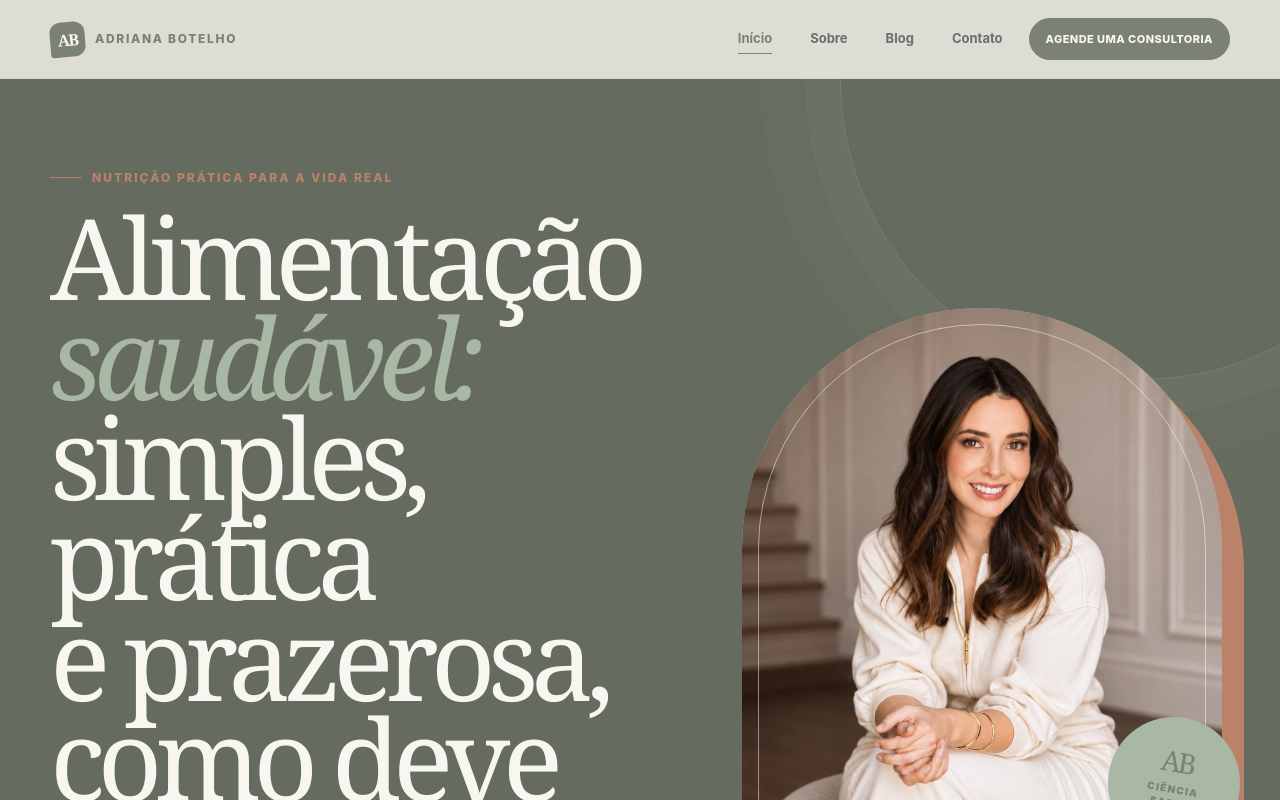
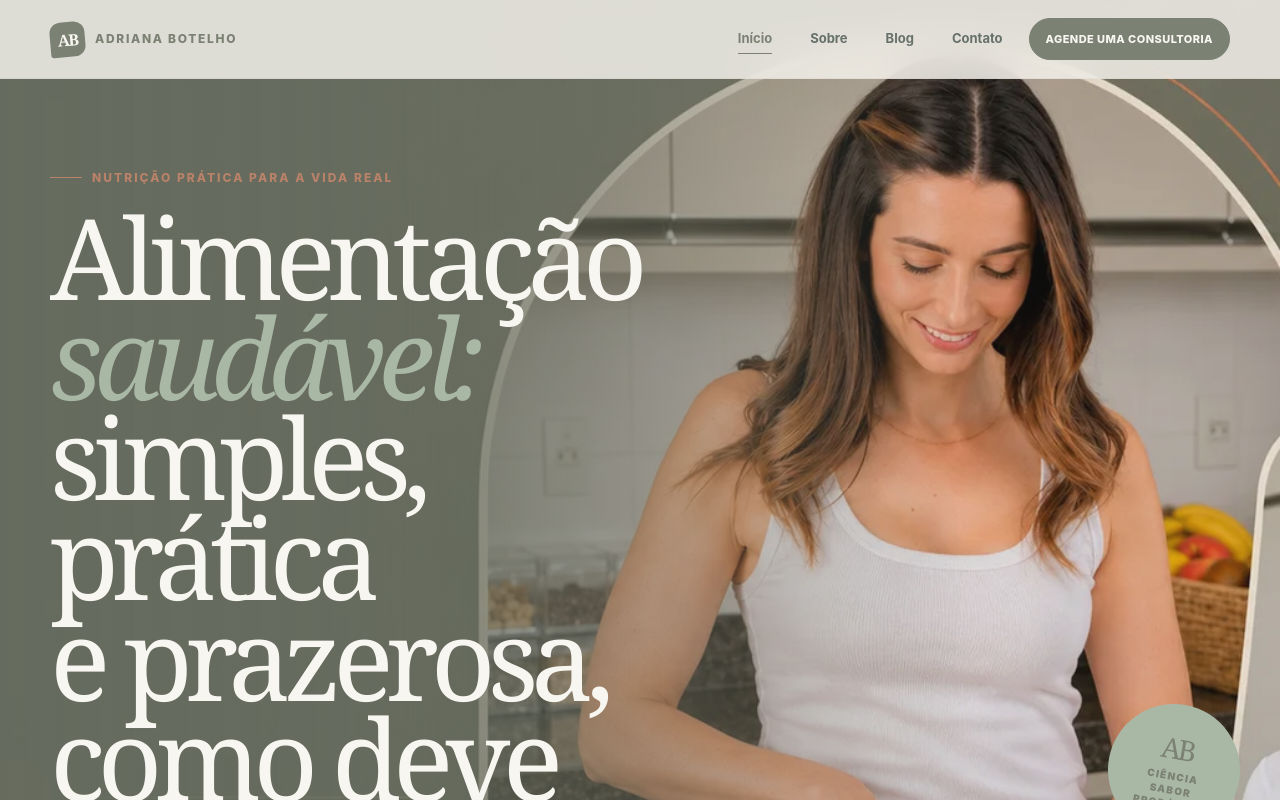
Before and after one commit to richardheyjedi/adrianabotelho, a Next.js app: page / in a window 1280 px wide. Shown: the top 800 px of the page. Built offline with nearby package versions, Linux system fonts and the light colour scheme.

Commit message:
Integrate expert duo hero composition

```diff
--- a/src/app/globals.css
+++ b/src/app/globals.css
@@ -78,6 +78,9 @@ main:focus { outline: none; }
 
 /* Home hero */
 .home-hero { position: relative; display: flex; min-height: min(880px, 100svh); align-items: center; overflow: hidden; padding: 160px 0 100px; background: var(--forest-2); color: var(--ivory); }
+.hero-background { position: absolute; inset: 0; z-index: 0; overflow: hidden; }
+.hero-background img { object-fit: cover; object-position: center; opacity: .96; }
+.hero-background::after { position: absolute; inset: 0; content: ''; background: linear-gradient(90deg, rgba(101,107,94,.98) 0%, rgba(101,107,94,.9) 28%, rgba(101,107,94,.5) 51%, rgba(101,107,94,.08) 76%), linear-gradient(0deg, rgba(43,48,44,.26), transparent 42%); pointer-events: none; }
 .home-hero::before { position: absolute; top: -220px; right: -160px; width: 600px; height: 600px; content: ''; border: 1px solid rgba(169,183,165,.25); border-radius: 50%; box-shadow: 0 0 0 35px rgba(169,183,165,.05), 0 0 0 80px rgba(169,183,165,.03); }
 .home-hero::after { position: absolute; bottom: -300px; left: -160px; width: 520px; height: 520px; content: ''; border: 1px solid rgba(185,130,105,.28); border-radius: 50%; }
 .hero-grid { position: relative; z-index: 1; display: grid; grid-template-columns: minmax(0, 1fr) minmax(380px, .85fr); align-items: center; gap: clamp(48px, 8vw, 118px); }
@@ -92,10 +95,12 @@ main:focus { outline: none; }
 .home-hero .hero-secondary-link { color: var(--sage); opacity: .9; }
 .home-hero .hero-secondary-link:hover { color: var(--ivory); opacity: 1; }
 .hero-art { position: relative; display: grid; min-height: 580px; place-items: center; }
+.hero-art { z-index: 2; pointer-events: none; }
 .hero-image-frame { position: relative; z-index: 1; width: min(100%, 480px); aspect-ratio: .78; overflow: hidden; border-radius: 250px 250px 16px 16px; background: var(--sage); box-shadow: 22px 24px 0 var(--terracotta); }
 .hero-image-frame::after { position: absolute; inset: 16px; content: ''; border: 1px solid rgba(255,255,255,.48); border-radius: 230px 230px 10px 10px; pointer-events: none; }
 .hero-image { width: 100%; height: 100%; object-fit: cover; object-position: center top; }
 .hero-stamp { position: absolute; right: -2%; bottom: 12%; z-index: 2; display: grid; width: 132px; aspect-ratio: 1; place-items: center; padding: 24px; border-radius: 50%; color: var(--forest); background: var(--sage); font-size: 10px; font-weight: 900; letter-spacing: .13em; line-height: 1.4; text-align: center; text-transform: uppercase; transform: rotate(10deg); }
+.hero-stamp { pointer-events: auto; }
 .hero-stamp strong { display: block; font-family: var(--serif); font-size: 28px; font-weight: 400; letter-spacing: -.1em; }
 .scroll-cue { position: absolute; bottom: 28px; left: 50%; z-index: 2; display: flex; align-items: center; gap: 12px; color: rgba(248,246,240,.68); font-size: 10px; font-weight: 800; letter-spacing: .14em; text-transform: uppercase; transform: translateX(-50%); }
 .scroll-cue::before { width: 38px; height: 1px; content: ''; background: var(--terracotta); }
@@ -389,6 +394,8 @@ main:focus { outline: none; }
   .home-hero .hero-primary-cta { width: 100%; min-height: 58px; }
   .home-hero .hero-secondary-link { min-height: 42px; justify-content: center; }
   .hero-art { min-height: 390px; }
+  .hero-background img { object-position: 68% center; opacity: .52; }
+  .hero-background::after { background: linear-gradient(90deg, rgba(101,107,94,.98) 0%, rgba(101,107,94,.86) 52%, rgba(101,107,94,.4) 100%), linear-gradient(0deg, rgba(43,48,44,.28), transparent 42%); }
   .hero-image-frame { width: 76%; box-shadow: 13px 15px 0 var(--terracotta); }
   .hero-stamp { right: 1%; width: 100px; font-size: 8px; }
   .about-hero { padding-top: 145px; padding-bottom: 88px; }
--- a/src/app/page.tsx
+++ b/src/app/page.tsx
@@ -11,13 +11,14 @@ export default function HomePage() {
   return <>
     <HeroMotion>
       <section className="home-hero">
+        <div className="hero-background" aria-hidden="true"><Image src="/images/adriana-hero-duo.webp" alt="" fill priority sizes="100vw" /></div>
         <div className="container hero-grid">
           <div className="hero-copy">
             <p className="eyebrow" data-hero-label>Nutrição prática para a vida real</p>
             <h1><span data-hero-line>Alimentação</span> <em data-hero-line>saudável:</em><br /><span data-hero-line>simples, prática</span><br /><span data-hero-line>e prazerosa,</span><br /><span data-hero-line>como deve ser.</span></h1>
             <div data-hero-copy><p>Onde a ciência da nutrição encontra o afeto da cozinha.</p><div className="hero-actions"><Link className="button button-light hero-primary-cta" data-hero-cta href="/contato#agendamento">Agende uma consultoria <ArrowUpRight size={17} aria-hidden="true" /></Link><Link className="text-link hero-secondary-link" href="/sobre">Conheça meu trabalho <ArrowUpRight size={16} aria-hidden="true" /></Link></div></div>
           </div>
-          <div className="hero-art" data-hero-art><div className="hero-image-frame"><Image className="hero-image" src="/images/adriana-botelho-hero.webp" alt="Adriana Botelho em um retrato elegante em tons creme" fill priority sizes="(max-width: 900px) 70vw, 420px" /></div><div className="hero-stamp" data-hero-stamp><strong>AB</strong><span>ciência<br />sabor<br />propósito</span></div></div>
+          <div className="hero-art" data-hero-art><div className="hero-stamp" data-hero-stamp><strong>AB</strong><span>ciência<br />sabor<br />propósito</span></div></div>
         </div>
         <div className="scroll-cue" data-hero-scroll><ChevronDown size={14} aria-hidden="true" /> Explore a história</div>
       </section>
```
Also changed, not shown: public/images/adriana-hero-duo.webp (added).
